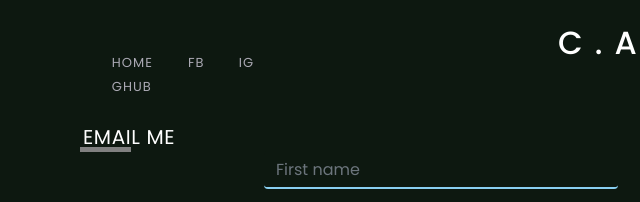
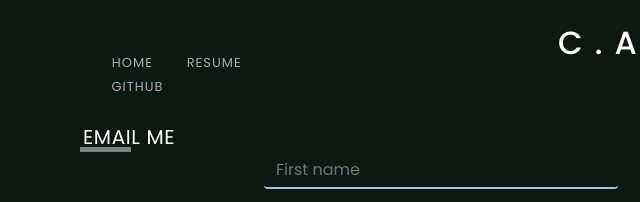
Before and after one commit to caeg0152/caeg0152, a plain HTML site: page contact.html in a window 1280 px wide. Shown: the top 202 px of the page, 42-682 px from the left. Drawn offline with Linux system fonts and the light colour scheme.

Commit message:
Update contact.html

```diff
--- a/contact.html
+++ b/contact.html
@@ -28,9 +28,8 @@
                         <li><a href="skills.html">SKILLS</a></li>
                         <li><a href="about.html">ABOUT ME</a></li>
                         <li><a href="index.html">HOME</a></li>
-                        <li><a href="https://www.facebook.com/profile.php?id=100009638910816" target="_Blank">FB</a></li>
-                        <li><a href="https://www.instagram.com/camsy_ell/" target="_Blank">IG</a></li>
-                        <li><a href="https://github.com/camille2225" target="_Blank">gHUB</a></li>
+                        <li><a href="Resume/My-Resume.pdf" download="My-Resume" target="_Blank">RESUME</a></li>
+                        <li><a href="https://github.com/camille2225" target="_Blank">GITHUB</a></li>
             </ul>
 
 
```
